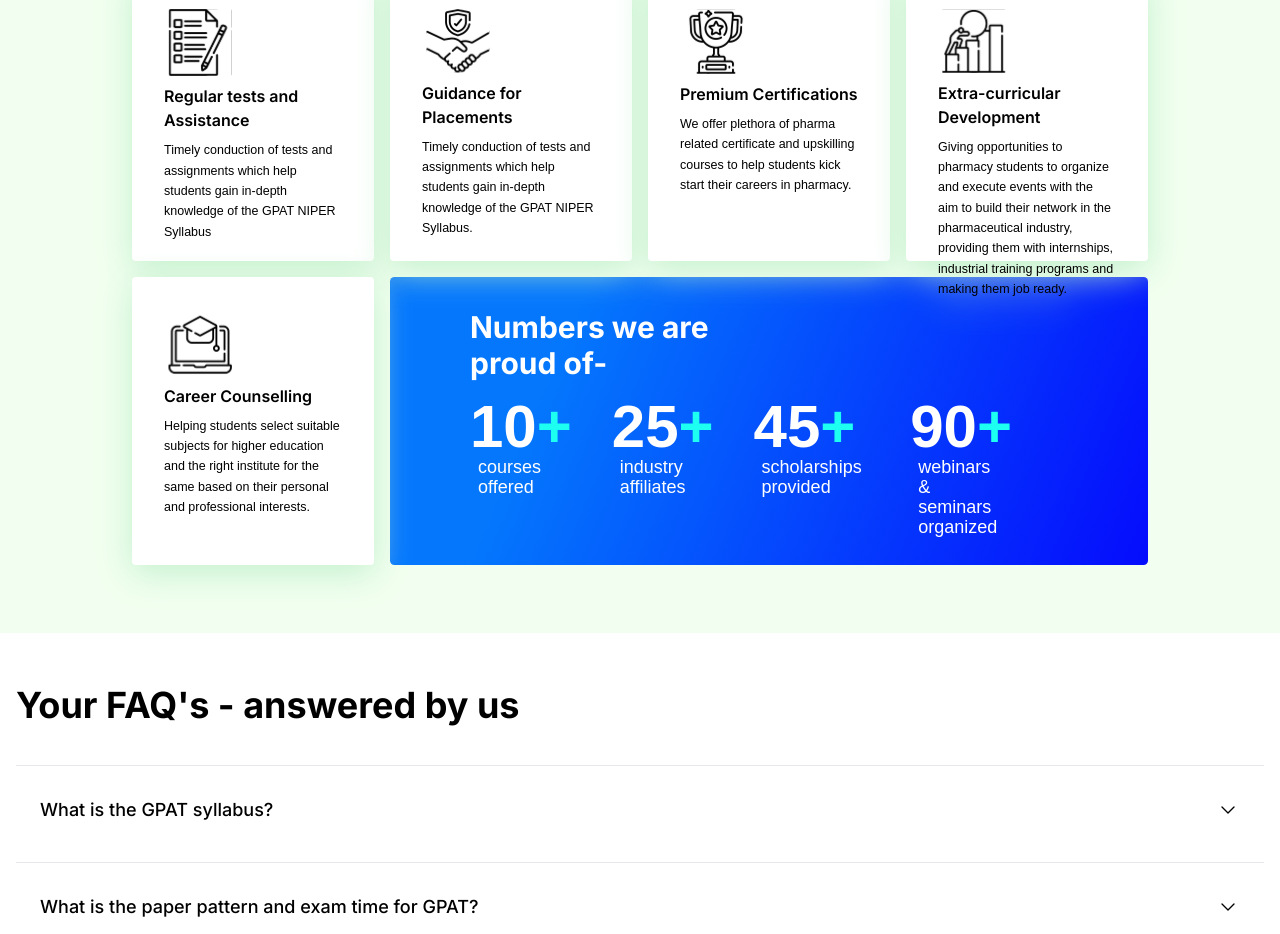
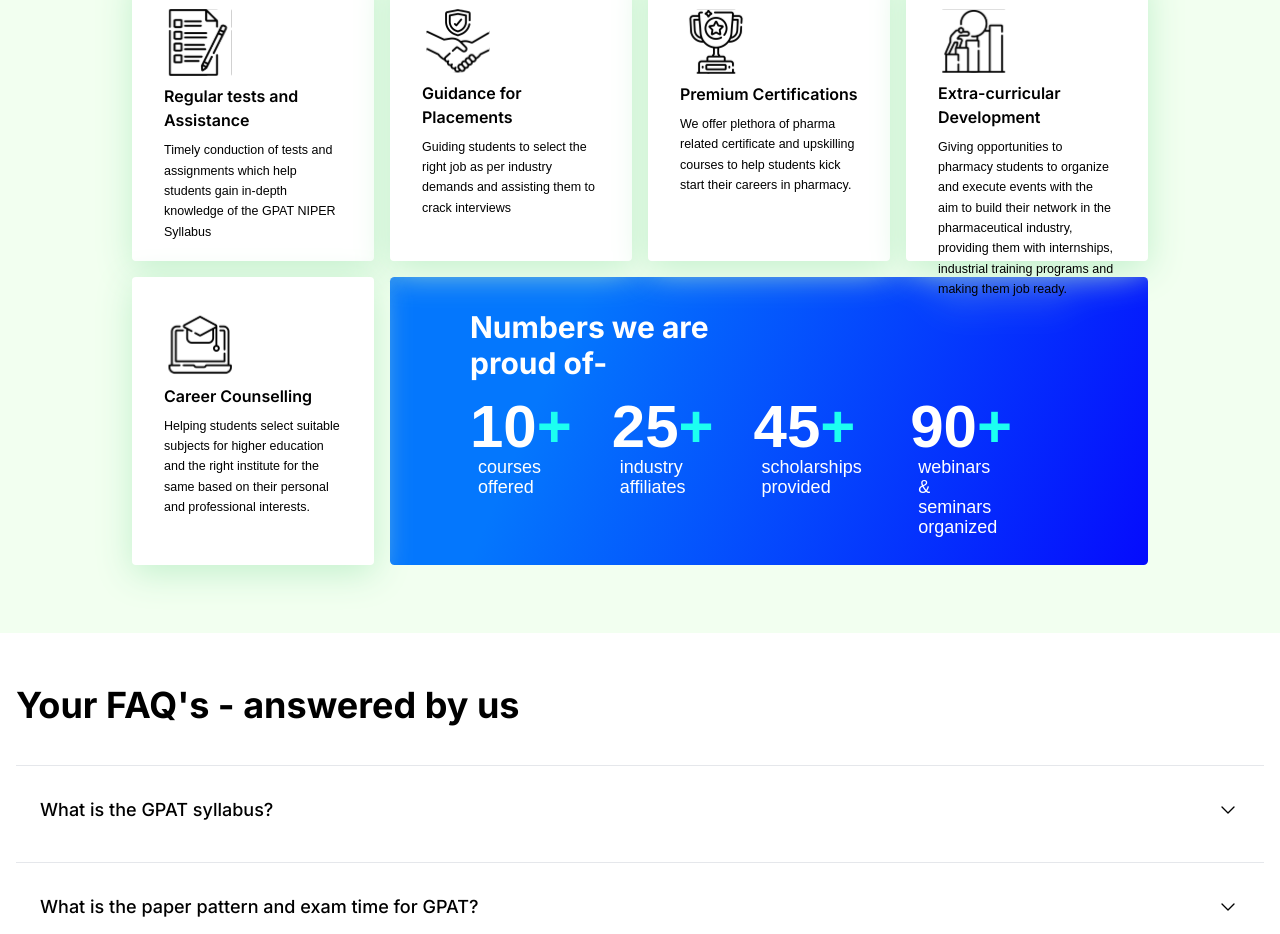
Before and after one commit to vibodhbhosure/Project-Pharmacad, a Next.js app: page / in a window 1280 px wide. Shown: the part 2220-3154 px from the top of the page. Built offline with nearby package versions, Linux system fonts and the light colour scheme.

Commit message:
modified:   src/components/Number.jsx         modified:   src/components/data.js

```diff
--- a/src/components/data.js
+++ b/src/components/data.js
@@ -9,7 +9,7 @@ const data = [
         "id": 2,
         "url": "https://encrypted-tbn0.gstatic.com/images?q=tbn:ANd9GcSVbqOX6yMdic8__SMjTD2FD83gdzzyQrbuvEZCJtxJKA&s",
         "title": "Guidance for Placements",
-        "description": "Timely conduction of tests and assignments which help students gain in-depth knowledge of the GPAT NIPER Syllabus."
+        "description": "Guiding students to select the right job as per industry demands and assisting them to crack interviews "
     },
     {
         "id": 3,
```
